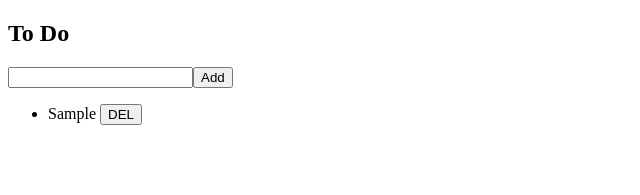
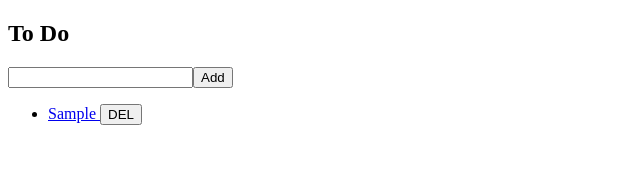
Before and after one commit to RanungPark/study-react, a React (Create React App) app in the folder react-redux/: page / in a window 1280 px wide. Both pictures are taken after typing "Sample" into the empty fields and a click on the button "Add". Shown: the top 195 px of the page, without its empty margins (0-640 px from the left). Built offline with nearby package versions, Linux system fonts and the light colour scheme.

Commit message:
링크로 파라미터 넣기

```diff
--- a/react-redux/src/components/ToDo.js
+++ b/react-redux/src/components/ToDo.js
@@ -1,18 +1,23 @@
 import React from 'react';
 import { connect } from 'react-redux';
 import { actionCreators } from '../store';
+import { Link } from 'react-router-dom';
 
-const ToDo = ({text, onBtnClick}) => {
+const ToDo = ({text, onBtnClick, id}) => {
   return (
     <li>
-      {text} <button onClick={onBtnClick}>DEL</button>
+      <Link to={`/${id}`}>
+        {text} <button onClick={onBtnClick}>DEL</button>
+      </Link>
     </li>
   );
 };
 
 const mapDispatchToProps = (dispatch, ownProps) => {
   return {
-    onBtnClick : () => dispatch(actionCreators.deleteToDo(ownProps.id))
+    onBtnClick : () => {
+      dispatch(actionCreators.deleteToDo(ownProps.id))
+    }
   }
 }
 
```
